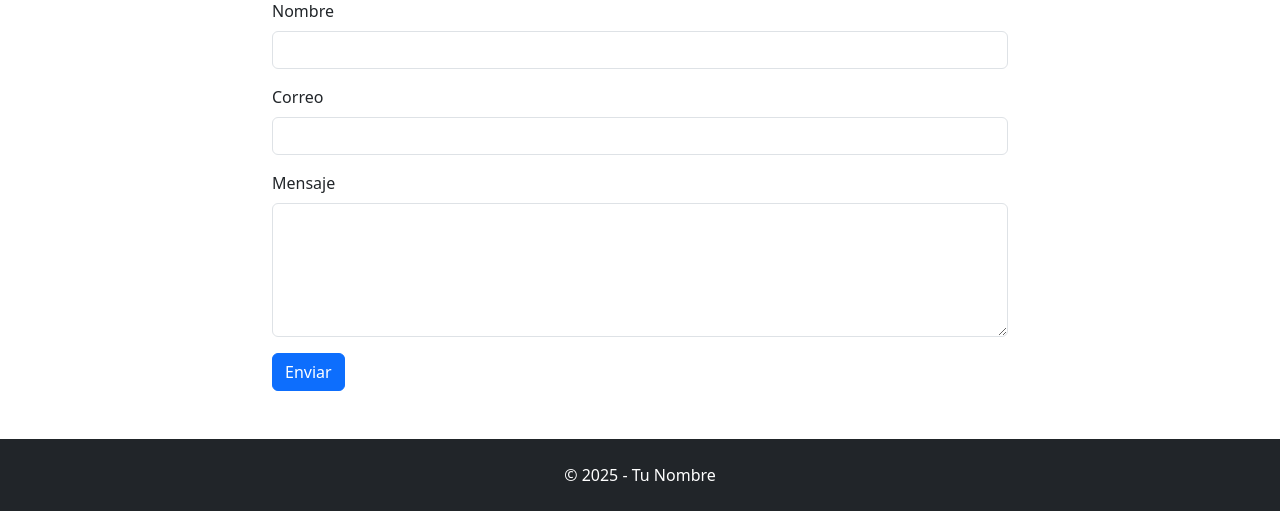
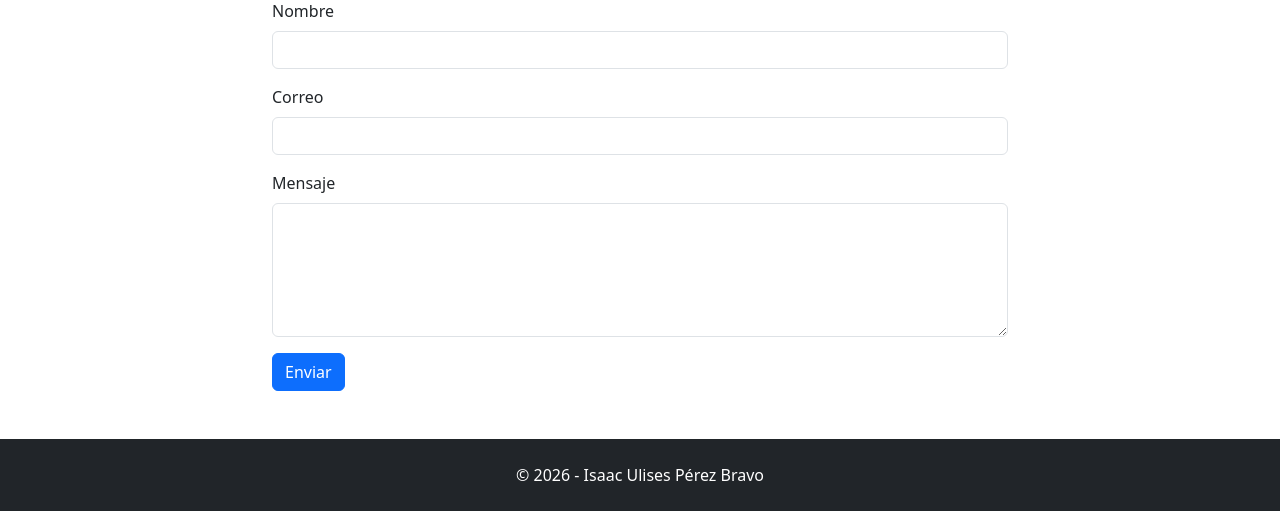
Before and after one commit to IsaacPB13/MiPortafolioDesarrollo, a Django app: template PortafolioDev-Isaac/PortafolioApp/templates/index.html in a window 1280 px wide. Shown: the part 1930-2441 px from the top of the page. Run offline with Django 5.2, Linux system fonts and the light colour scheme; the template is opened without the code that fills it, so the values that code supplies are empty.

Commit message:
Agregando la información faltante

```diff
--- a/PortafolioDev-Isaac/PortafolioApp/templates/index.html
+++ b/PortafolioDev-Isaac/PortafolioApp/templates/index.html
@@ -264,7 +264,7 @@
     <footer class="bg-dark text-white text-center py-4">
 
         <p class="mb-0">
-            © 2025 - Tu Nombre
+            © 2026 - Isaac Ulises Pérez Bravo
         </p>
 
     </footer>
```
